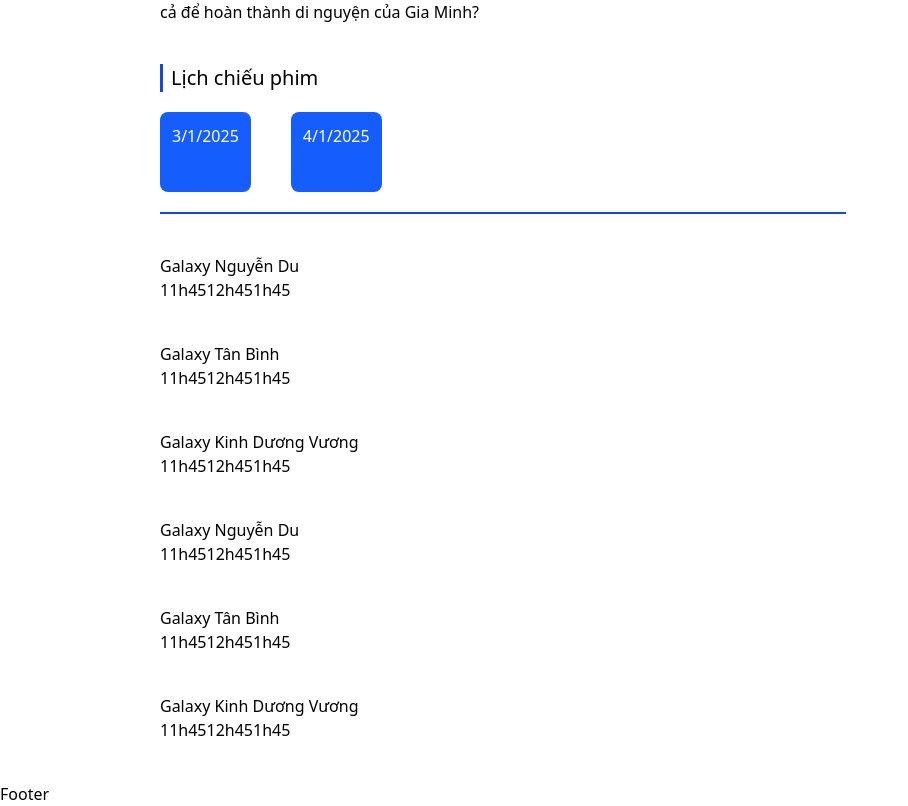
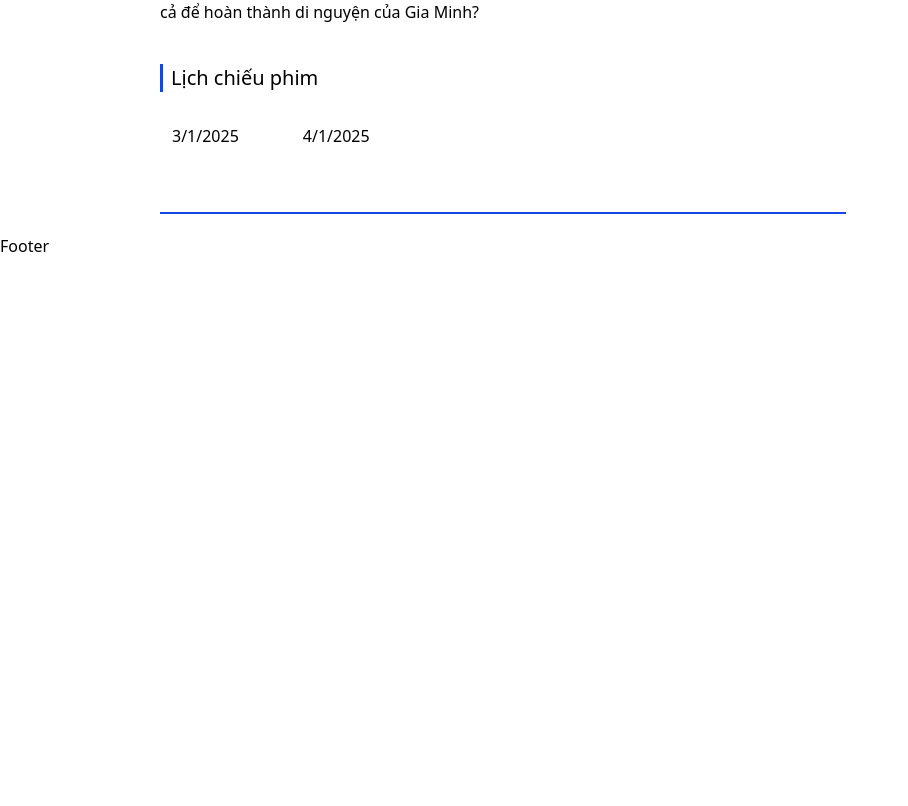
Before and after one commit to kuzo19032003/galaxyImapact, a React (Vite) app: page /dat-ve/1 in a window 1280 px wide. Shown: the part 1350-2156 px from the top of the page, without its empty margins (0-908 px from the left). After the commit the page ends 1608 px from the top, so only its background shows below. Built offline with nearby package versions, Linux system fonts and the light colour scheme.

Commit message:
moviedetailDone

```diff
--- a/src/components/showtime/showtime.jsx
+++ b/src/components/showtime/showtime.jsx
@@ -1,4 +1,14 @@
+import { useState } from "react"
 function ShowTime({showTime}){
+
+    const [selectedDay,setSelectedDay] = useState(null)
+
+    const theaterOfDay = showTime.find(theater => theater.Day === selectedDay)?.Theaters || []
+
+    console.log(selectedDay);
+    console.log(theaterOfDay);
+
+
     return(
         <div className="showTime mt-10">
             <div className="flex">
@@ -8,10 +18,17 @@ function ShowTime({showTime}){
                 </h1>
             </div>
             <div className="mt-5">
-                <div className="flex flex-rows gap-10 ">
+                <div className="flex flex-rows gap-10 cursor-pointer">
                     {
                        showTime.map((show,index)=>(
-                            <p key={index} className="w-auto h-[10vh]  rounded-lg p-3 text-center bg-blue-600 text-white" >
+                            <p  key={index}
+                                className=
+                                {selectedDay == show.Day
+                                    ? "w-auto h-[10vh]  rounded-lg p-3 text-center bg-indigo-700 text-white "
+                                    : "w-auto h-[10vh]  rounded-lg p-3 text-center "
+                                }
+                                onClick={() => setSelectedDay(show.Day)}
+                            >
                                 {show.Day}
                             </p>
                        ))
@@ -19,30 +36,27 @@ function ShowTime({showTime}){
                 </div>
                 <div className="w-full border-1 border-blue-700 my-5"></div>
                 <div>
-                    <div className="">
-                        {
-                            showTime.map((show)=>(
-                                show.Theaters.map((Theater,index)=>(
-                                    <div  key={index} className="my-10">
-                                        {
-                                            <div>
-                                                <div >
-                                                    <h1>
-                                                        {Theater.nameTheater}
-                                                    </h1>
-                                                </div>
-                                                <div >
-                                                        <p >
-                                                            {Theater.time}
-                                                        </p>
-                                                </div>
+                        { selectedDay &&
+                            theaterOfDay.map((theater,index) => (
+                                <div className=" h-[15vh] border-b-2 border-gray-200 " key={index}>
+                                    <div>
+                                        <h1 className="text-lg font-medium ">
+                                            {theater.nameTheater}
+                                        </h1>
+                                    </div>
+                                    <div className="flex flex-rows gap-10 mt-3 translate-x-55">
+                                        {theater.time.map((t,index) => (
+                                            <div key={index} className="border border-gray-300 rounded w-[5vw] h-auto p-3 text-center">
+                                                <p>
+                                                    {t}
+                                                </p>
                                             </div>
-                                        }
+                                        ))}
                                     </div>
-                                ))
+                                </div>
+
                             ))
                         }
-                    </div>
                 </div>
             </div>
         </div>
--- a/src/pages/bookticketfilm/bookticketfilm.jsx
+++ b/src/pages/bookticketfilm/bookticketfilm.jsx
@@ -53,7 +53,7 @@ function BookTicketFilm()
                     Day: "4/1/2025",
                     Theaters: [
                         {
-                            nameTheater: "Galaxy Nguyễn Du",
+                            nameTheater: "Galaxy Nguyễn Minh",
                             time: ["11h45", "12h45", "1h45"]
                         },
                         {
```
